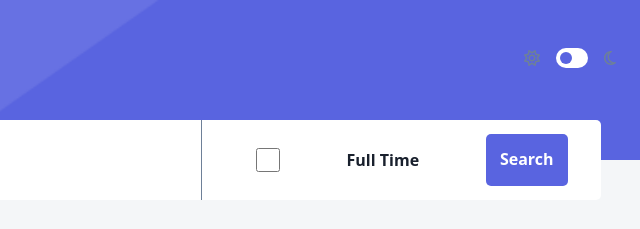
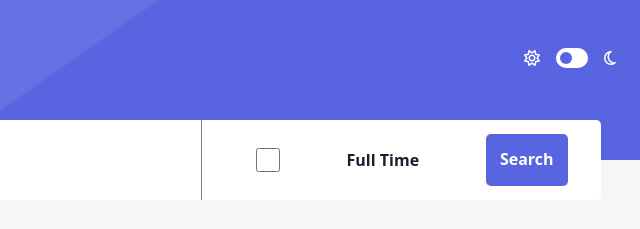
Before and after one commit to acunmedyaakademi/devjobs-app, a plain HTML site: page index.html in a window 1280 px wide. Shown: the top 229 px of the page, 640-1280 px from the left. Drawn offline with Linux system fonts and the light colour scheme.

Commit message:
text color fixed

```diff
--- a/assets/css/style.css
+++ b/assets/css/style.css
@@ -132,7 +132,7 @@ h6 {
   gap: 16px;
 
   i {
-    color: var(--icon-color);
+    color: var(--pure-white);
   }
 }
 
```
